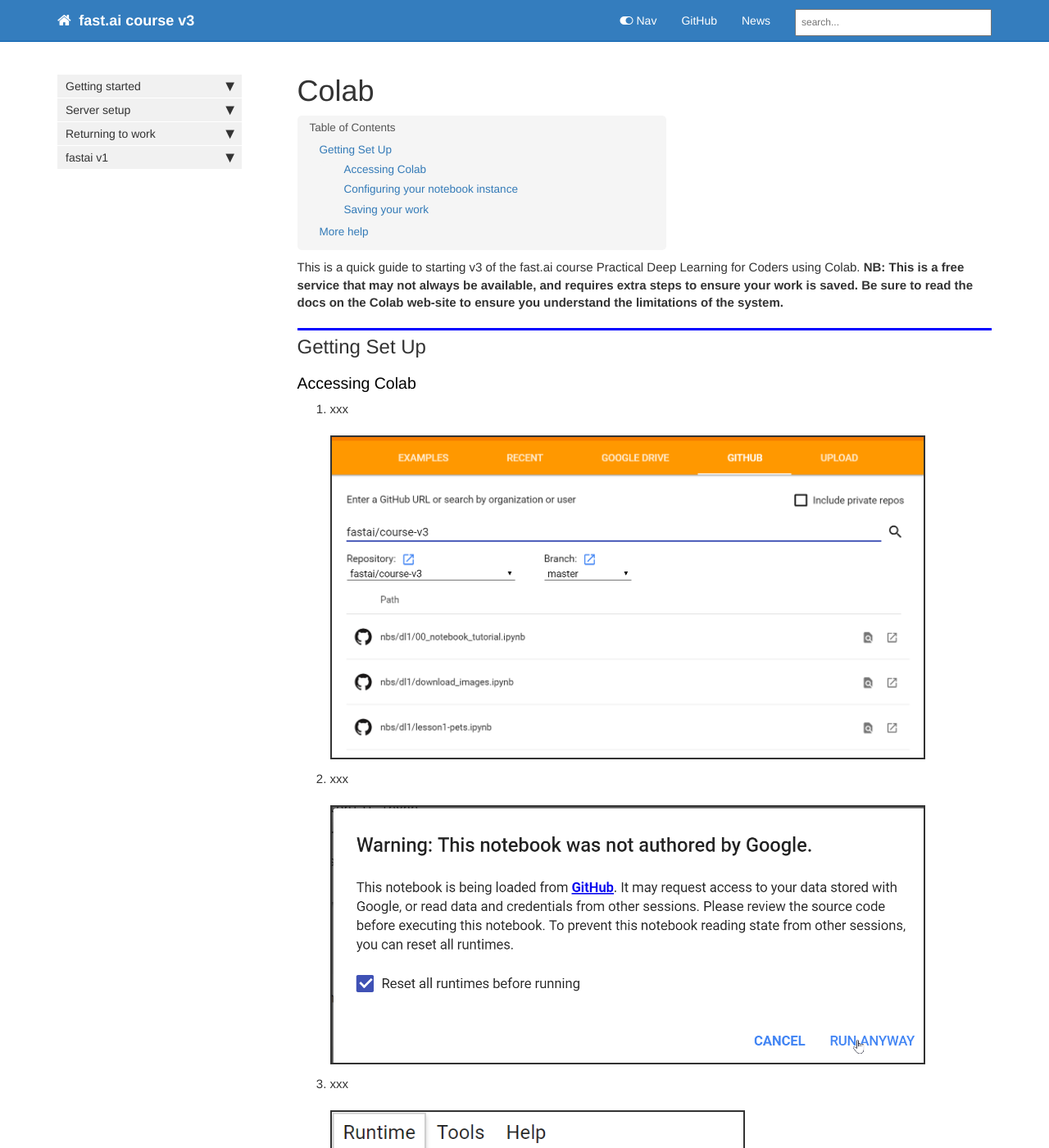
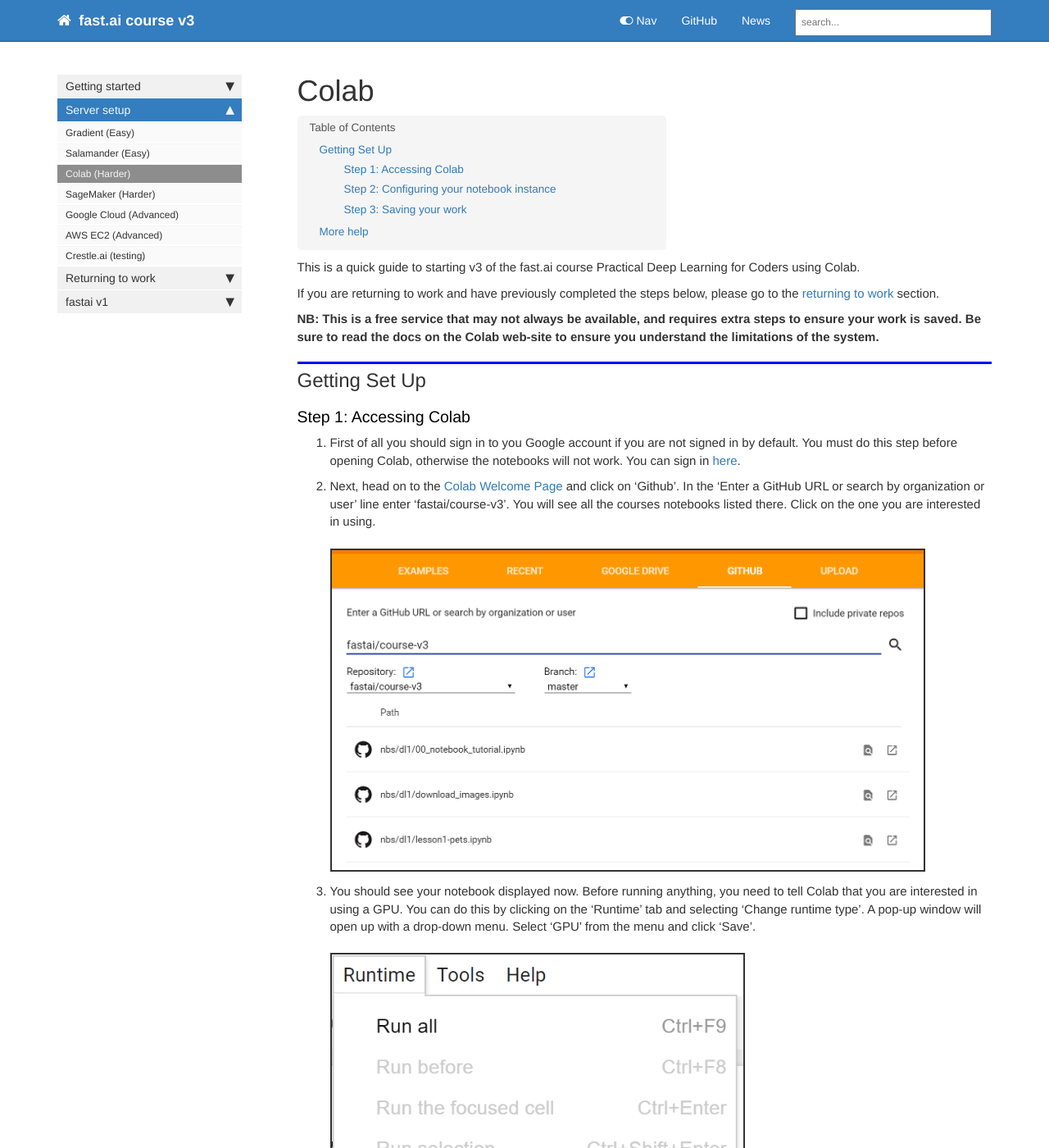
Before and after one commit to tamersalama/course-v3, a Jekyll site: the page built from docs/start_colab.md, in a window 1280 px wide and 1400 px high. Shown: the whole window at 82% size. Built offline with Jekyll 4.4.1, drawn with Linux system fonts in a browser that asks for light colours; nearby versions of some CDN libraries; comment, search, counter and statistics services are not loaded; some of the changed text lies outside the part shown.

Commit message:
Colab tutorial

````diff
--- a/docs/_data/sidebars/home_sidebar.yml
+++ b/docs/_data/sidebars/home_sidebar.yml
@@ -22,6 +22,9 @@
       title: Salamander (Easy)
       url: /start_salamander.html
     - output: web
+      title: Colab (Harder)
+      url: /start_colab.html
+    - output: web
       title: SageMaker (Harder)
       url: /start_sagemaker.html
     - output: web
@@ -43,6 +46,9 @@
       title: Salamander
       url: /update_salamander.html
     - output: web
+      title: Colab
+      url: /update_colab.html
+    - output: web
       title: SageMaker
       url: /update_sagemaker.html
     - output: web
--- a/docs/start_colab.md
+++ b/docs/start_colab.md
@@ -4,46 +4,58 @@
 sidebar: home_sidebar
 ---
 
-This is a quick guide to starting v3 of the fast.ai course Practical Deep Learning for Coders using Colab. **NB: This is a free service that may not always be available, and requires extra steps to ensure your work is saved. Be sure to read the docs on the Colab web-site to ensure you understand the limitations of the system.**
+This is a quick guide to starting v3 of the fast.ai course Practical Deep Learning for Coders using Colab.
+
+If you are returning to work and have previously completed the steps below, please go to the [returning to work](http://course-v3.fast.ai/update_colab.html) section.
+
+**NB: This is a free service that may not always be available, and requires extra steps to ensure your work is saved. Be sure to read the docs on the Colab web-site to ensure you understand the limitations of the system.**
 
 ## Getting Set Up
 
-### Accessing Colab
+### Step 1: Accessing Colab
 
-1. xxx
+1. First of all you should sign in to you Google account if you are not signed in by default. You must do this step before opening Colab, otherwise the notebooks will not work. You can sign in [here](https://accounts.google.com/signin/v2/identifier?hl=en-gb&flowName=GlifWebSignIn&flowEntry=ServiceLogin).
+
+1. Next, head on to the [Colab Welcome Page](https://colab.research.google.com/notebooks/welcome.ipynb#recent=true) and click on 'Github'. In the 'Enter a GitHub URL or search by organization or user' line enter 'fastai/course-v3'. You will see all the courses notebooks listed there. Click on the one you are interested in using.
 
     <img alt="stop" src="/images/colab/01.png" class="screenshot">
 
-1. xxx
-
-    <img alt="stop" src="/images/colab/02.png" class="screenshot">
-
-1. xxx
+1. You should see your notebook displayed now. Before running anything, you need to tell Colab that you are interested in using a GPU. You can do this by clicking on the 'Runtime' tab and selecting 'Change runtime type'. A pop-up window will open up with a drop-down menu. Select 'GPU' from the menu and click 'Save'.
 
     <img alt="stop" src="/images/colab/03.png" class="screenshot">
 
-1. xxx
-
     <img alt="stop" src="/images/colab/04.png" class="screenshot">
 
-    ...details...
 
-### Configuring your notebook instance
+### Step 2: Configuring your notebook instance
 
-1. xxx
+1. Before you start using your notebook, you need to install the necessary packages. You can do this by creating a code cell, and running:
+
     ```bash
-    !curl http://course-v3.fast.ai/setup/colab | bash
+     !curl http://course-v3.fast.ai/setup/colab | bash
     ```
 
     <img alt="create" src="/images/colab/05.png" class="screenshot">
 
-1. xxx
+    If you a face a pop-up saying 'Warning: This notebook was not authored by Google' you should leave the default tick in the 'Reset all runtimes before running' check box and click on 'Run Anyway'.
+
+    <img alt="stop" src="/images/colab/02.png" class="screenshot">
+
+    On the new window click 'Yes'.
+
+    <img alt="stop" src="/images/colab/08.png" class="screenshot">
+
+2. When using Google Colab you are sharing the GPU memory with other users so although you are using an 8GB Tesla K80 GPU, you will usually have less memory available.  This means that you will need to decrease your batch size to avoid memory errors. Just edit the batch size line in the notebook to your desired batch size:
 
     <img alt="create" src="/images/colab/06.png" class="screenshot">
 
-### Saving your work
+### Step 3: Saving your work
 
-???
+If you opened a notebook from Github, you will need to save your work to Google Drive. You can do this by clicking on 'File' and then 'Save'. You should see a pop-up with the following message:
+
+<img alt="create" src="/images/colab/09.png" class="screenshot">
+
+Click on 'SAVE A COPY IN DRIVE'. This will open up a new tab with the same file, only this time located in your Drive. If you want to continue working after saving,  use the file in the new tab.
 
 ## More help
 
````
Also changed, not shown: docs/index.md (+1 -0 lines), docs/update_colab.md (+23 -3 lines), docs/images/colab/08.png (added), docs/images/colab/09.png (added), docs/images/colab/10.png (added).
